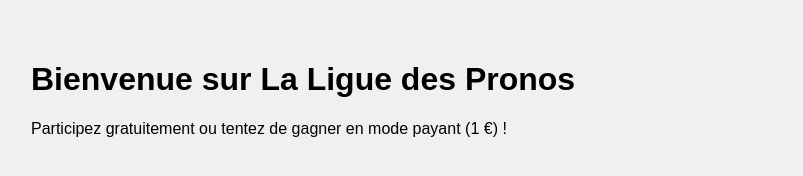
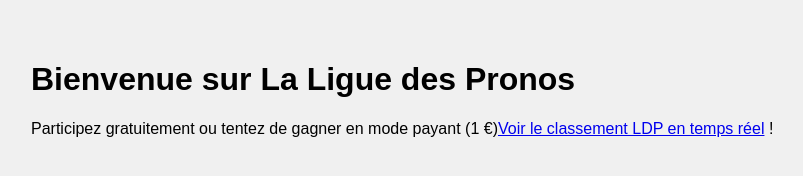
Before and after one commit to Fredpronos/LLDP, a website: page index.html in a window 1280 px wide. Shown: the whole page, without its empty margins (9-812 px from the left). Drawn offline with Linux system fonts and the light colour scheme.

Commit message:
Ajout du lien vers le classement LDP

```diff
--- a/index.html
+++ b/index.html
@@ -8,7 +8,8 @@
 </head>
 <body>
     <h1>Bienvenue sur La Ligue des Pronos</h1>
-    <p>Participez gratuitement ou tentez de gagner en mode payant (1 €) !</p>
+    <p>Participez gratuitement ou tentez de gagner en mode payant (1 €)<a href="admin_results.html">Voir le classement LDP en temps réel</a>
+ !</p>
     <script src="script.js"></script>
 </body>
 </html>
```
